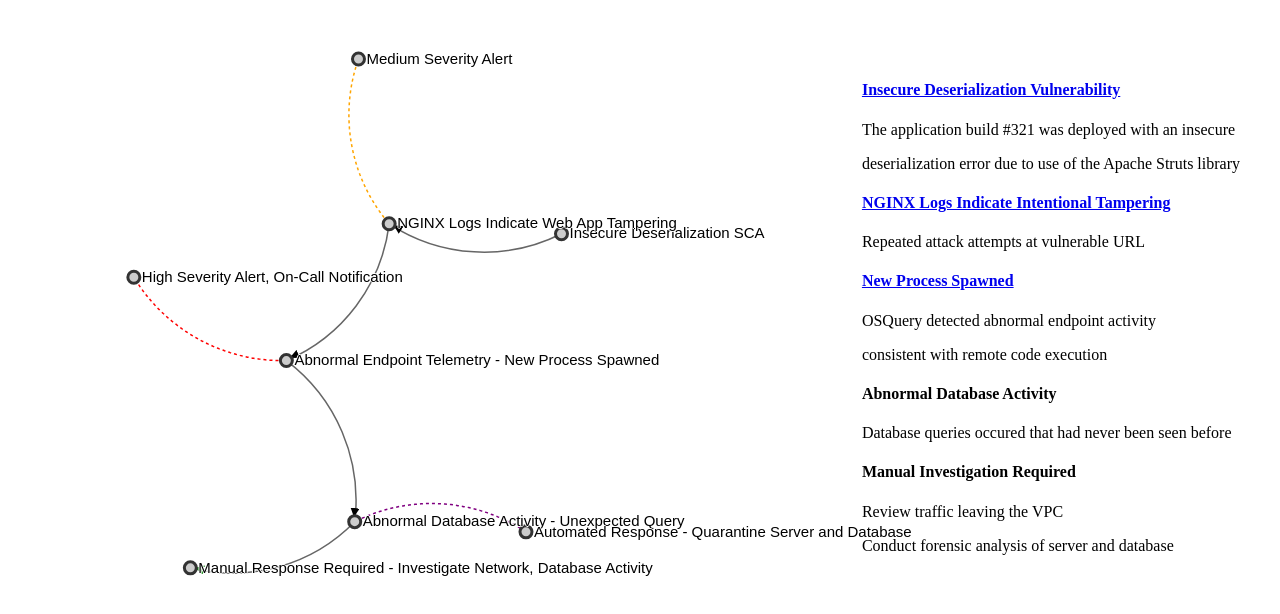
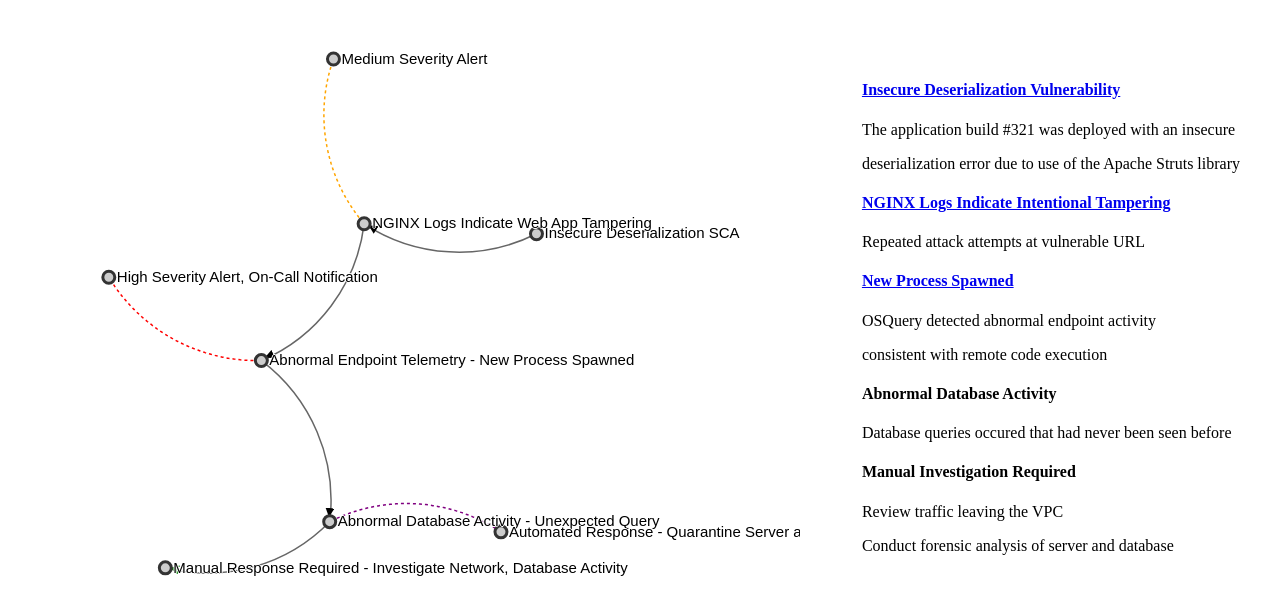
Before and after one commit to sheltowt/application_security_data_visualizations, a website: page alerts/new_alert.html in a window 1280 px wide. Drawn offline with nearby package versions, Linux system fonts and the light colour scheme.

Commit message:
adding updates

```diff
--- a/alerts/new_alert.html
+++ b/alerts/new_alert.html
@@ -5,7 +5,7 @@
 svg {
     position: absolute; /*or fixed*/
     top: -60px;
-    left: -400px;
+    left: -150px;
 }
 
 .link {
@@ -95,7 +95,7 @@ links.forEach(function(link) {
   link.target = nodes[link.target] || (nodes[link.target] = {name: link.target});
 });
 
-var width = 1500,
+var width = 950,
     height = 800;
 
 var force = d3.layout.force()
```
Also changed, not shown: presentation/slide_1.png, presentation/slide_4.png, 2 other files.
